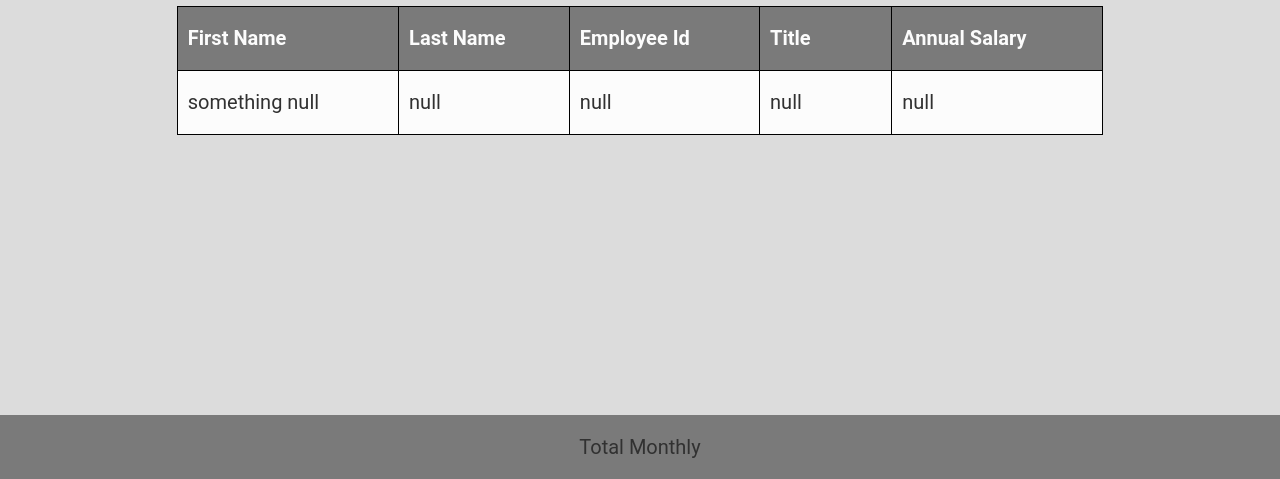
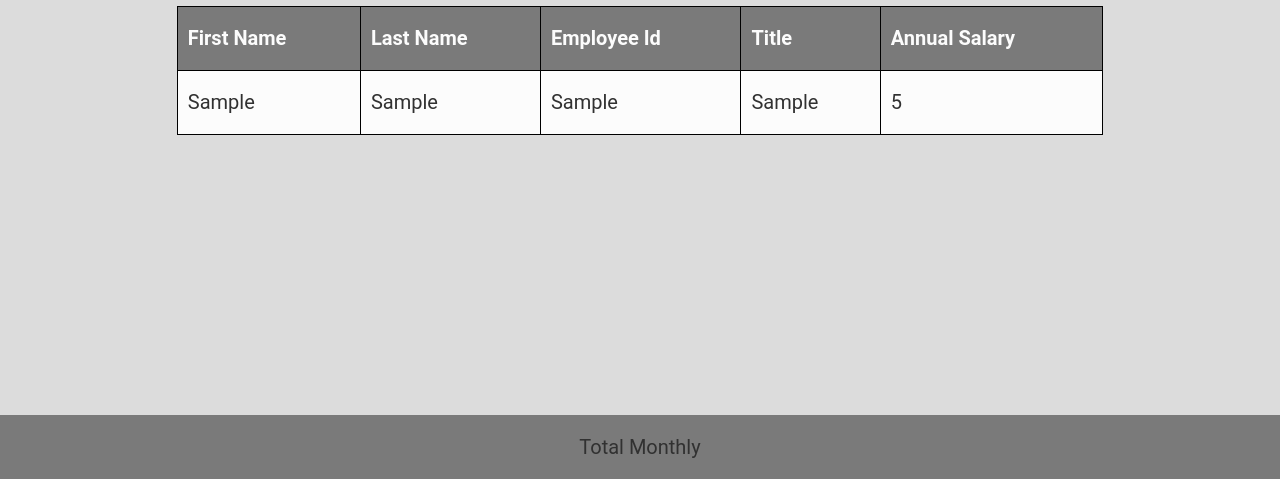
Before and after one commit to GreggTrunnell/weekend-salary-calculator, a website: page index.html in a window 1280 px wide. Both pictures are taken after typing "Sample", "Sample", "Sample", "Sample", "5" into the empty fields and a click on the button "Submit". Shown: the part 321-800 px from the top of the page. Drawn offline with Linux system fonts and the light colour scheme.

Commit message:
addEmployee function adds an employee!

```diff
--- a/index.html
+++ b/index.html
@@ -27,9 +27,9 @@
     </form>
   </section>
 
-  <section id="employees">
+  <section>
     <h2>Employees</h2>
-    <table >
+    <table id="employees">
       <!-- thead is the head of the table -->
       <thead>
         <!-- tr defines a row of cells in a table -->
--- a/script.js
+++ b/script.js
@@ -1,14 +1,4 @@
 
-// Write function to add affirmations to list in HTML table
-// function addAffirmation(event) {
-
-//     // Stop default behavior of refreshing the page when there's a button elem inside a form element
-//     event.preventDefault();
-
-//     // Get the inputs and table
-//     const affirmation = document.querySelector("#affirmationInput").value;
-//     const author = document.querySelector("#authorInput").value;
-//     let tableBody = document.querySelector("#affirmationList tbody");
 
 //use event because some one is activating the event
 function addEmployee(event){
@@ -16,18 +6,17 @@ function addEmployee(event){
   event.preventDefault();
     // need to create five variables to take in the data for the employee
     //document accesses the html. get elementById will grab that specific Id
-    let firstName=document.getElementById("#firstNameInput");
-    let lastName=document.getElementById("#lastNameInput");
-    let employeeId=document.getElementById("#idInput");
-    let title=document.getElementById("#titleInput");
-    let annualSalary=document.getElementById("#annualSalaryInput");
+    let firstName=document.getElementById("firstNameInput").value;
+    let lastName=document.getElementById("lastNameInput").value;
+    let employeeId=document.getElementById("idInput").value;
+    let title=document.getElementById("titleInput").value;
+    let annualSalary=document.getElementById("annualSalaryInput").value;
     let tableBody=document.querySelector("#employees tbody");
 
 //This is template for adding employee
   tableBody.innerHTML += `
 <tr>
     <td>
-    something
     ${firstName}
     </td>
     <td>
```
